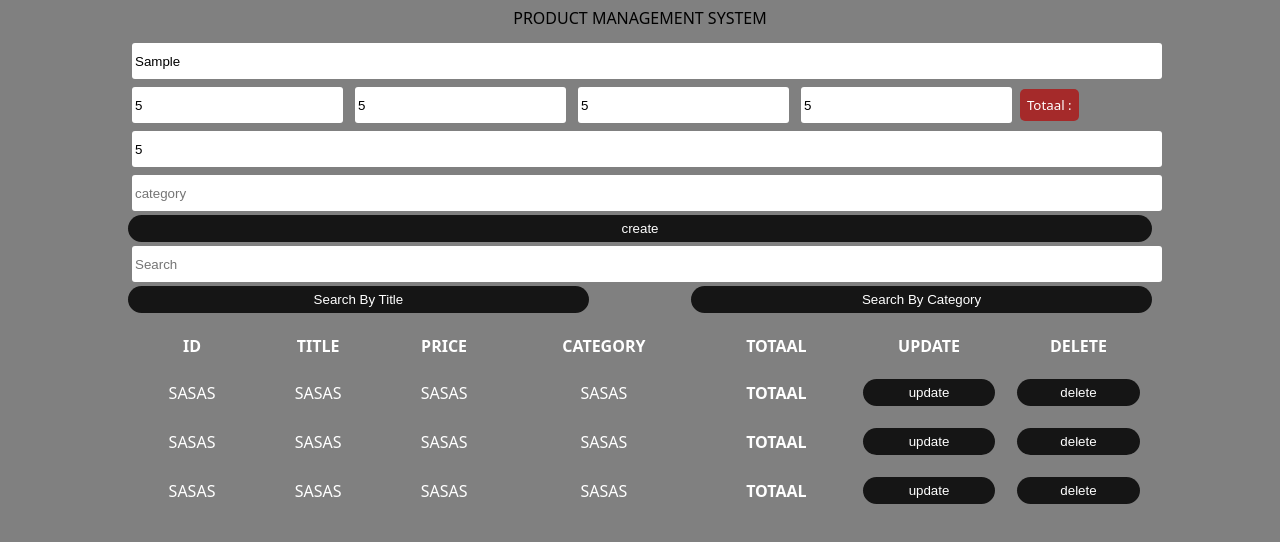
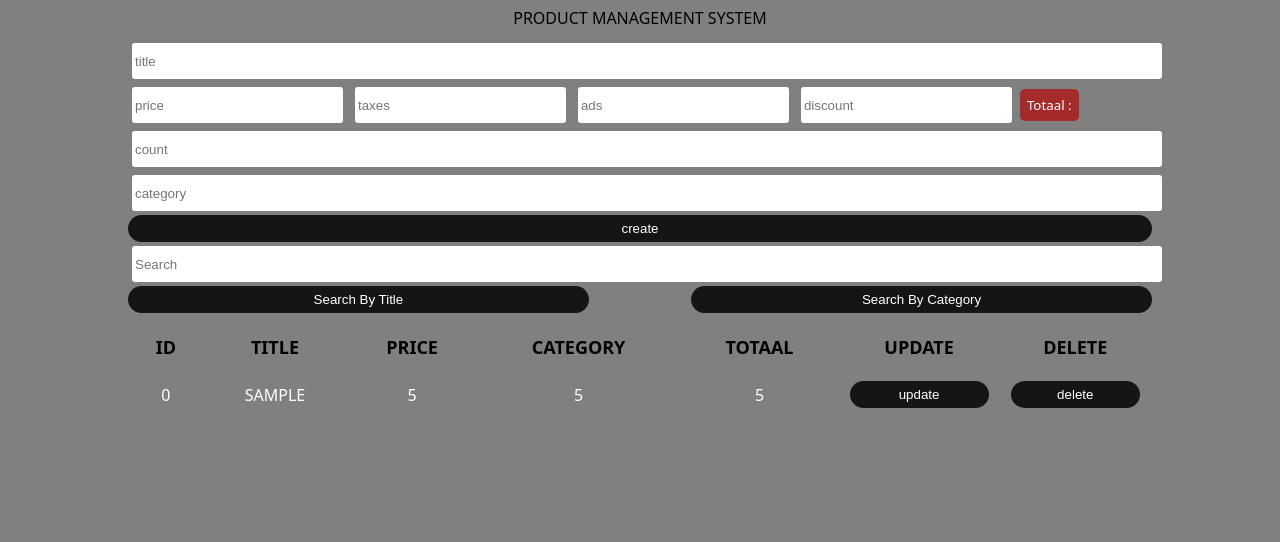
Before and after one commit to Saad-bch/Product-cart, a plain HTML site: page index.html in a window 1280 px wide. Both pictures are taken after typing "Sample", "5", "5", "5", "5", "5" into the empty fields and a click on the button "create". Shown: the part 56-598 px from the top of the page. Drawn offline with Linux system fonts and the light colour scheme.

Commit message:
added clear data and show data fuctions

```diff
--- a/index.html
+++ b/index.html
@@ -50,34 +50,8 @@
                     <th>delete</th>
                 </tr>
 
-                <tbody>
-                    <tr>
-                        <td>sasas</td>
-                        <td>sasas</td>
-                        <td>sasas</td>
-                        <td>sasas</td>
-                        <th>totaal</th>
-                        <td><button id="update">update</button></td>
-                        <td><button id="delete">delete</button></td>
-                    </tr>
-                    <tr>
-                        <td>sasas</td>
-                        <td>sasas</td>
-                        <td>sasas</td>
-                        <td>sasas</td>
-                        <th>totaal</th>
-                        <td><button id="update">update</button></td>
-                        <td><button id="delete">delete</button></td>
-                    </tr>
-                    <tr>
-                        <td>sasas</td>
-                        <td>sasas</td>
-                        <td>sasas</td>
-                        <td>sasas</td>
-                        <th>totaal</th>
-                        <td><button id="update">update</button></td>
-                        <td><button id="delete">delete</button></td>
-                    </tr>
+                <tbody id="tbody">
+
                 </tbody>
             </table>
 
--- a/script.js
+++ b/script.js
@@ -17,13 +17,14 @@ let Delete = document.getElementById("delete");
 //Functions
 
 //getTotal
+
 function getTotal() {
     if (price.value != '') {
         let result = (+price.value + +taxes.value + +ads.value) - +discount.value;
         total.innerHTML = result;
         total.style.backgroundColor = "green";
 
-    }else {
+    } else {
         total.innerHTML = '';
         total.style.backgroundColor = "red";
     }
@@ -36,23 +37,62 @@ let dataProduct;
 
 if (localStorage.productArray != null) {
     dataProduct = JSON.parse(localStorage.productArray)
-}else {
-     dataProduct = []
+} else {
+    dataProduct = []
 }
 
 submit.onclick = function () {
     let newProduct = {
-        title:title.value,
-        price:price.value,
-        taxes:taxes.value,
-        ads:ads.value,
-        discount:discount.value,
-        total:total.innerHTML,
-        count:count.value,
-        category:category.value,
+        title: title.value,
+        price: price.value,
+        taxes: taxes.value,
+        ads: ads.value,
+        discount: discount.value,
+        total: total.innerHTML,
+        count: count.value,
+        category: category.value,
     }
+
     dataProduct.push(newProduct);
-    localStorage.setItem('productArray' , JSON.stringify(dataProduct))
+    localStorage.setItem('productArray', JSON.stringify(dataProduct));
+    clearInputs()
+    showData()
+}
 
+//clear Inputs data
+
+function clearInputs() {
+    title.value = '';
+    price.value = '';
+    taxes.value = '';
+    ads.value = '';
+    discount.value = '';
+    total.innerHTML = '';
+    count.value = '';
+    category.value = '';
 }
-console.log(dataProduct);
+
+//Show data
+
+function showData() {
+    let tabel = '';
+
+    for (let i = 0; i < dataProduct.length; i++) {
+        tabel += `
+           <tr>
+                <td>${i}</td>
+                <td>${dataProduct[i].title}</td>
+                <td>${dataProduct[i].price}</td>
+                <td>${dataProduct[i].taxes}</td>
+                <td>${dataProduct[i].ads}</td>
+                <td><button id="update">update</button></td>
+                <td><button id="delete">delete</button></td>
+            </tr>
+        `;
+    }
+
+
+    let tbody =  document.getElementById('tbody');
+    tbody.innerHTML = tabel ;
+}
+showData()
--- a/style.css
+++ b/style.css
@@ -78,3 +78,8 @@ th, td {
     padding: 10px;
     color: white;
 }
+
+table th {
+    font-size: large;
+    color: rgb(0, 0, 0);
+}
```
